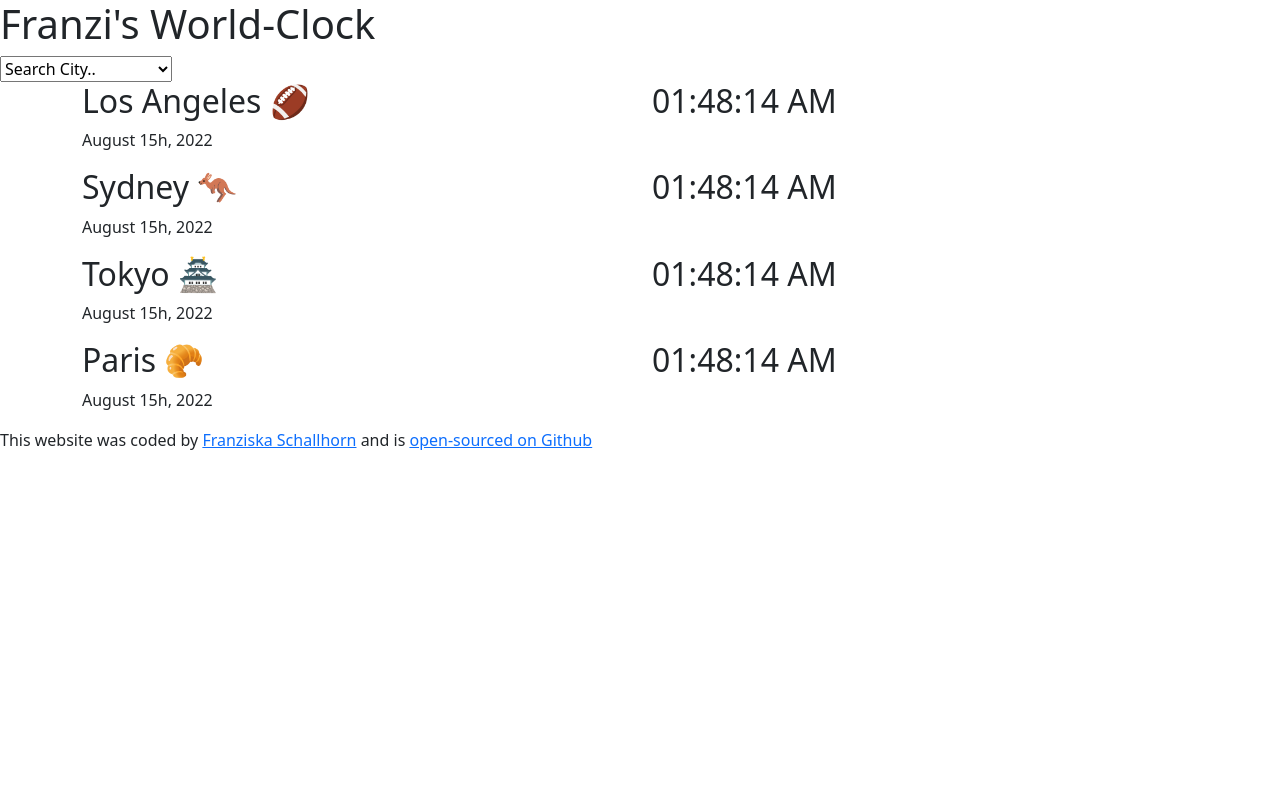
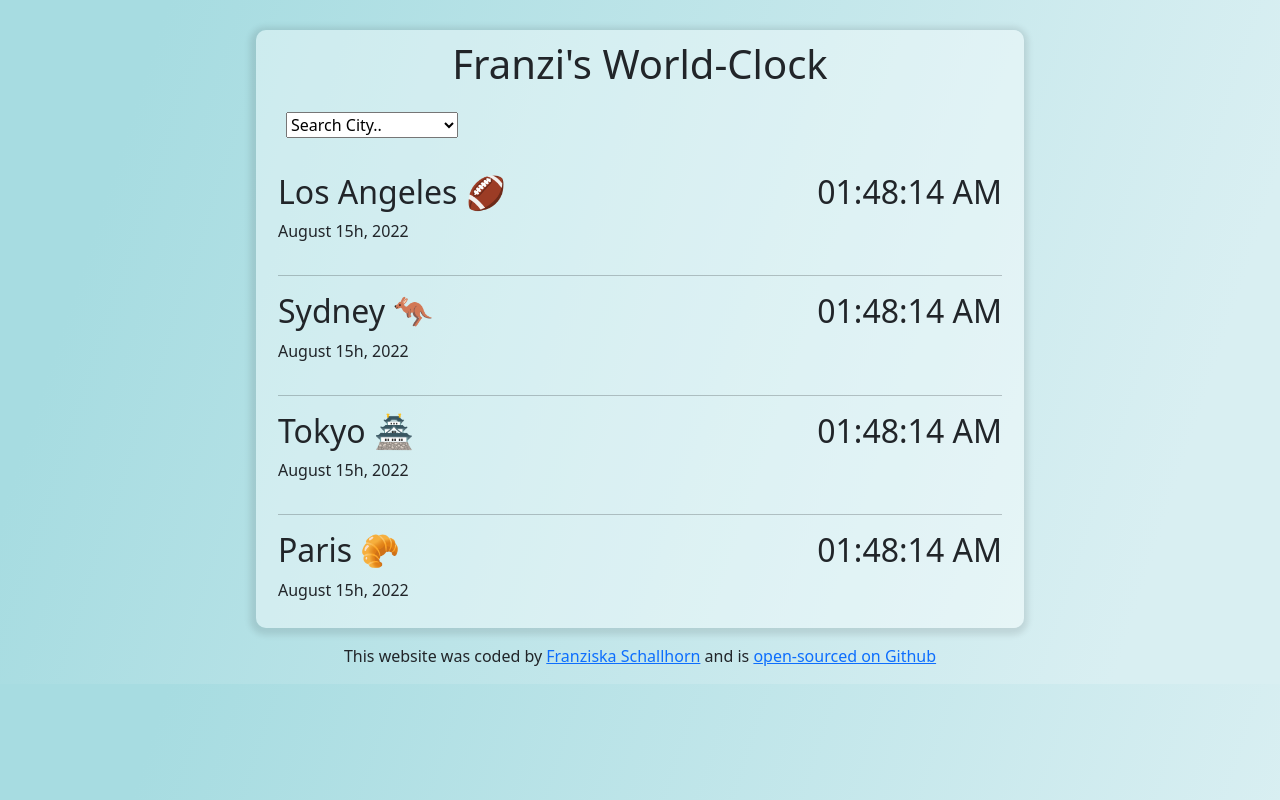
Before and after one commit to Franzi1005/world-clock, a plain HTML site: page index.html in a window 1280 px wide. Drawn offline with nearby package versions, Linux system fonts and the light colour scheme.

Commit message:
Added some first styling

```diff
--- a/index.html
+++ b/index.html
@@ -12,7 +12,7 @@
     <title>Franzi's World-Clock</title>
   </head>
   <body>
-    <div>
+    <div class="everything">
       <h1>Franzi's World-Clock</h1>
 
       <select name="" id="cities">
@@ -24,44 +24,47 @@
         <option value="london">London, UK</option>
       </select>
       <div class="container">
-        <div class="row">
+        <div class="row city-row">
           <div class="col-6">
             <h2>Los Angeles 🏈</h2>
             <p>August 15h, 2022</p>
           </div>
-          <div class="col-6">
+          <div class="col-6 time">
             <h2>01:48:14 <span>AM</span></h2>
           </div>
         </div>
-        <div class="row">
+        <hr />
+        <div class="row city-row">
           <div class="col-6">
             <h2>Sydney 🦘</h2>
             <p>August 15h, 2022</p>
           </div>
-          <div class="col-6">
+          <div class="col-6 time">
             <h2>01:48:14 <span>AM</span></h2>
           </div>
         </div>
-        <div class="row">
+        <hr />
+        <div class="row city-row">
           <div class="col-6">
             <h2>Tokyo 🏯</h2>
             <p>August 15h, 2022</p>
           </div>
-          <div class="col-6">
+          <div class="col-6 time">
             <h2>01:48:14 <span>AM</span></h2>
           </div>
         </div>
-        <div class="row">
+        <hr />
+        <div class="row city-row">
           <div class="col-6">
             <h2>Paris 🥐</h2>
             <p>August 15h, 2022</p>
           </div>
-          <div class="col-6">
+          <div class="col-6 time">
             <h2>01:48:14 <span>AM</span></h2>
           </div>
         </div>
       </div>
-
+    </div>
     <footer>
       This website was coded by
       <a href="https://www.linkedin.com/in/franziska-schallhorn-b54866108/"
@@ -72,7 +75,6 @@
         >open-sourced on Github
       </a>
     </footer>
-    </div>
     <script src="src/index.js"></script>
   </body>
 </html>
--- a/src/styles.css
+++ b/src/styles.css
@@ -0,0 +1,39 @@
+body {
+  background: linear-gradient(
+    108.1deg,
+    rgb(167, 220, 225) 11.2%,
+    rgb(217, 239, 242) 88.9%
+  );
+}
+
+h1 {
+  text-align: center;
+}
+
+select {
+  margin: 16px 20px 20px 20px;
+}
+
+footer {
+  text-align: center;
+  margin: 16px;
+}
+
+.everything {
+  margin: 0 auto;
+  margin-top: 30px;
+  background-color: rgba(255, 255, 255, 0.4);
+  display: block;
+  max-width: 60%;
+  border-radius: 10px;
+  padding: 10px;
+  box-shadow: -1px 2px 6px 5px rgba(0, 0, 0, 0.1);
+}
+
+.time {
+  text-align: right;
+}
+
+.city-row {
+  margin-top: 15px;
+}
```
Lines whose indentation alone changed are shown as unchanged.
